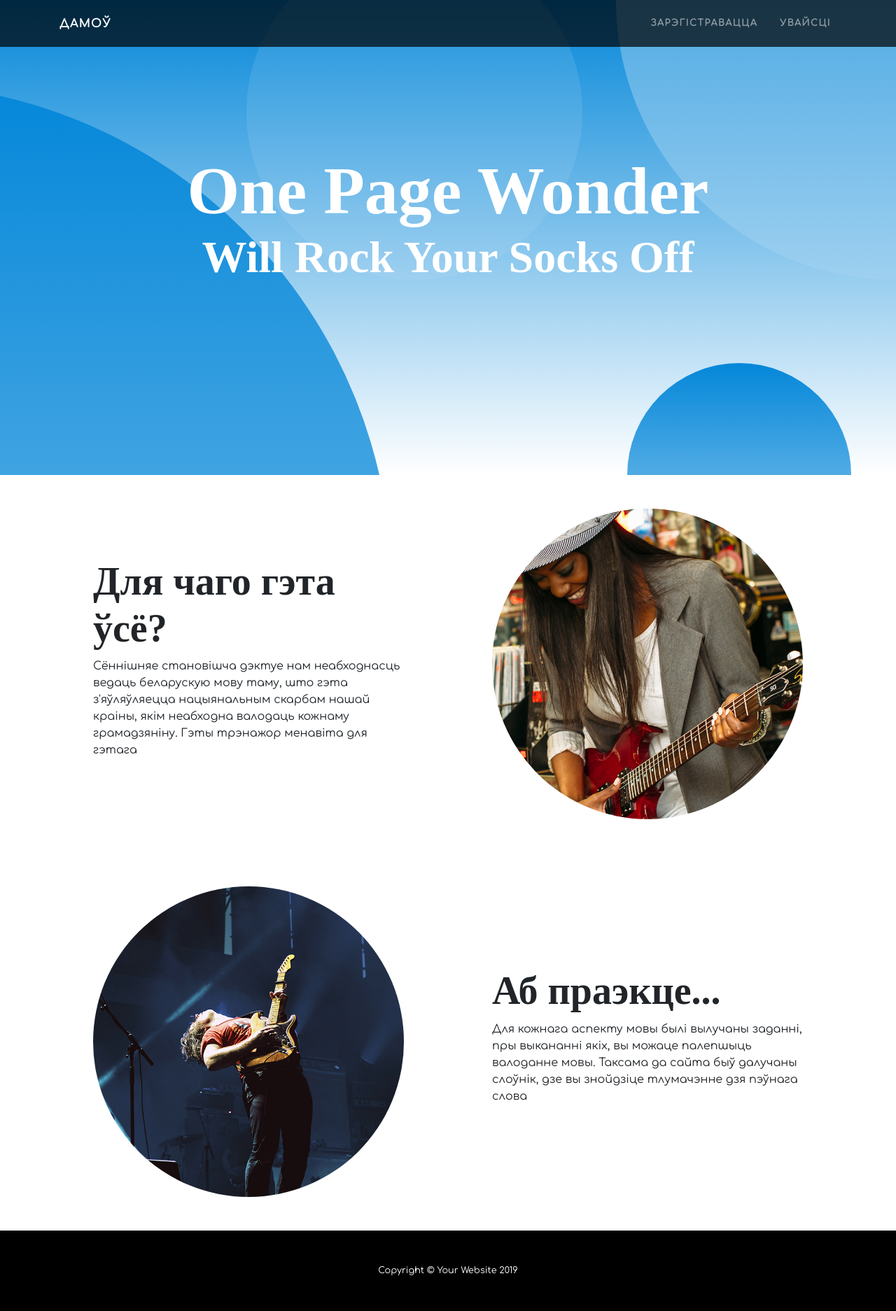
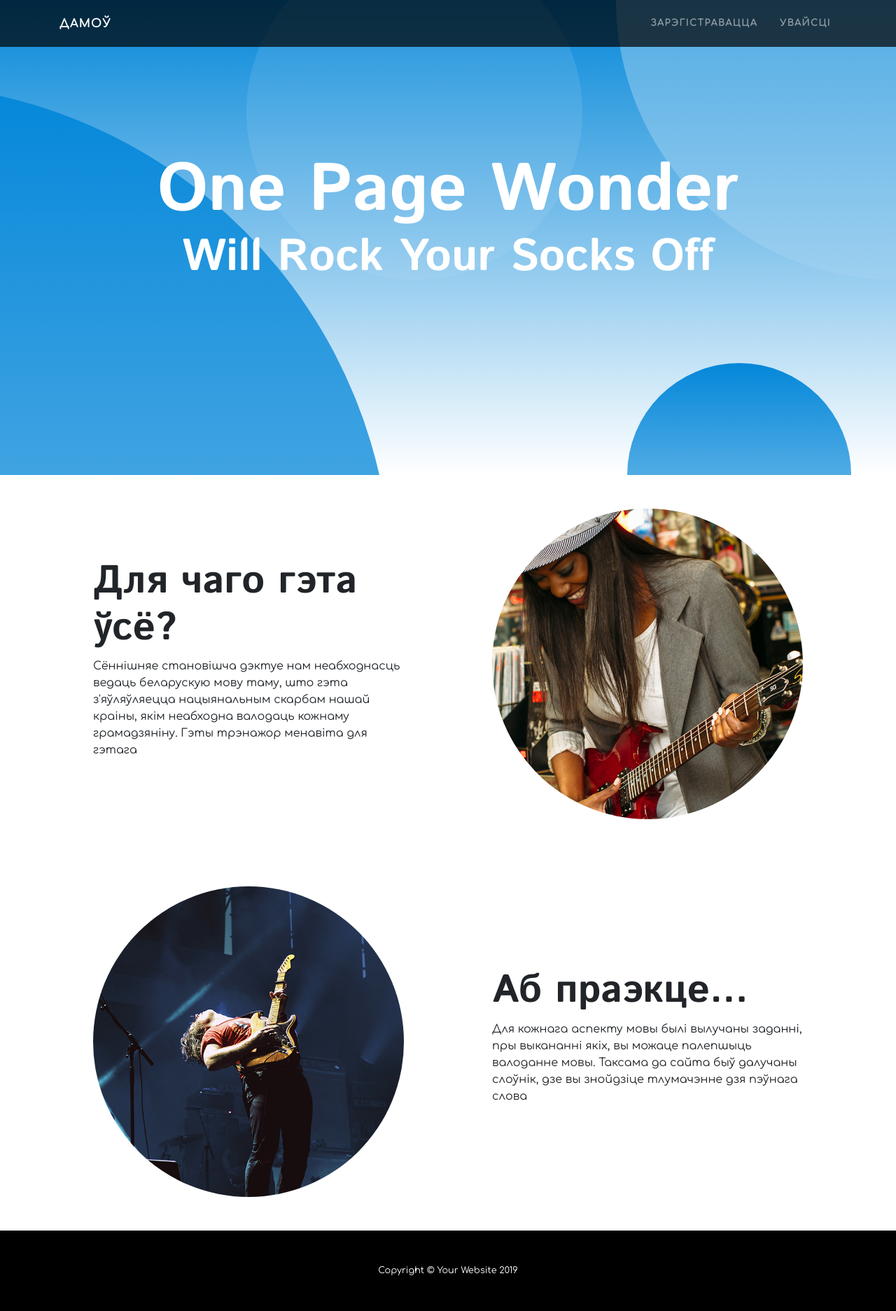
Before and after one commit to andreyPromaster/trainer, a Django app: page /trainer/ in a window 1280 px wide. Shown: the whole page at 70% size. Run offline with Django 3.2, Linux system fonts and the light colour scheme; some libraries are stand-ins or nearby versions; some web fonts are replaced.

Commit message:
настроил аутентификацию и шрифты в форме

```diff
--- a/app/account/static/login_form/css/main.css
+++ b/app/account/static/login_form/css/main.css
@@ -24,14 +24,14 @@
 	box-sizing: border-box;
 }
 
-body, html {
+/*body, html {
 	height: 100%;
 	font-family: Ubuntu-Regular, sans-serif;
 }
-
+*/
 /*---------------------------------------------*/
 a {
-	font-family: Ubuntu-Regular;
+	font-family: Comfortaa;
 	font-size: 14px;
 	line-height: 1.7;
 	color: #666666;
--- a/app/trainer/static/index/css/one-page-wonder.css
+++ b/app/trainer/static/index/css/one-page-wonder.css
@@ -5,7 +5,7 @@
  */
 
 body {
-  font-family: 'Lato';
+  font-family: 'Comfortaa';
 }
 
 h1,
@@ -14,7 +14,7 @@ h3,
 h4,
 h5,
 h6 {
-  font-family: 'Catamaran';
+  font-family: 'Istok Web';
   font-weight: 800 !important;
 }
 
--- a/app/trainer/templates/full_rules.html
+++ b/app/trainer/templates/full_rules.html
@@ -10,7 +10,7 @@
         <div class="col-lg-8 col-md-10 mx-auto">
           <div class="site-heading">
             <h1>Правіла</h1>
-            <span class="subheading">{{ rule.title }}</span>
+            <span class="subheading">{{ current_rule.title }}</span>
           </div>
         </div>
       </div>
@@ -23,7 +23,7 @@
       <div class="col-lg-12 col-md-5 mx-auto">
         <div class="post-preview">
             <div class="post-title">
-              {{ rule.content }}
+              {{ current_rule.content }}
             </div>
 
         {% endblock content %}
--- a/app/trainer/templates/indextemp.html
+++ b/app/trainer/templates/indextemp.html
@@ -11,24 +11,16 @@
   <title>{% block title %}Беларускамоўны трэнажор{% endblock %}</title>
 
 {% load static %}
-<link rel="icon" href="{% static 'index/favicon/image.ico' %}" type="image/x-icon">
-  <!-- Bootstrap core CSS -->
+  <link rel="icon" href="{% static 'index/favicon/image.ico' %}" type="image/x-icon">
+
   <link href="{% static 'index/vendor/bootstrap/css/bootstrap.min.css' %}" rel="stylesheet">
+
   <link href="https://fonts.googleapis.com/css?family=Comfortaa&display=swap" rel="stylesheet">
-  <!-- Custom fonts for this template -->
-  <link href="https://fonts.googleapis.com/css?family=Catamaran:100,200,300,400,500,600,700,800,900" rel="stylesheet">
-  <link href="https://fonts.googleapis.com/css?family=Lato:100,100i,300,300i,400,400i,700,700i,900,900i" rel="stylesheet">
+
+  <link href="https://fonts.googleapis.com/css?family=Istok+Web:400,700&display=swap&subset=cyrillic" rel="stylesheet">
 
   <!-- Custom styles for this template -->
   <link href=" {% static 'index/css/one-page-wonder.min.css' %}" rel="stylesheet">
-  <style>
-   @font-face
-   {
-    font-family: IstokWebB; /* Гарнитура шрифта */
-    src: url(/static/index/fonts/IstokWebB.ttf); /* Путь к файлу со шрифтом */
-   }
-  </style>
-
 </head>
 
 <body>
@@ -54,78 +46,11 @@
   </nav>
  {% block content %}
  {% endblock content %}
- <!--<header class="masthead text-center text-white">
-    <div class="masthead-content">
-      <div class="container">
-        <h1 class="masthead-heading mb-0">One Page Wonder вкарhdsfgsdfgўфы</h1>-->
-        <!--<h<a href="#" class="btn btn-primary btn-xl rounded-pill mt-5">Learn More</a>-->
-     <!-- </div>
-    </div>
- <div class= "bg-circle-1 bg-circle"></div>
-    <div class = "bg-circle-2 bg-circle"></div>
-    <div class ="bg-circle-3 bg-circle"></div>
-    <div class = "bg-circle-4 bg-circle"></div>
-  </header>
 
-  <section>
-    <div class="container">
-      <div class="row align-items-center">
-        <div class="col-lg-6 order-lg-2">
-          <div class="p-5">
-            <img class="img-fluid rounded-circle" src="/static/img/01.jpg" alt="">
-          </div>
-        </div>
-        <div class="col-lg-6 order-lg-1">
-          <div class="p-5">
-            <h2 class="display-4">For those about to rock...</h2>
-            <p>Losdfsdf выавыавыашцкзйцукенцу зарэстрывацца</p>
-          </div>
-        </div>
-      </div>
-    </div>
-  </section>
-
-  <section>
-    <div class="container">
-      <div class="row align-items-center">
-        <div class="col-lg-6">
-          <div class="p-5">
-            <img class="img-fluid rounded-circle" src="/static/img/02.jpg" alt="">
-          </div>
-        </div>
-        <div class="col-lg-6">
-          <div class="p-5">
-            <h2 class="display-4">We salute you! ншнгўнўр</h2>
-            <p>Lorem ipsum dolor sit amet, consectetur adipisicing elit. Quod aliquid, mollitia odio veniam sit iste esse assumenda amet aperiam exercitationem, ea animi blanditiis recusandae! Ratione voluptatum molestiae adipisci, beatae obcaecati.</p>
-          </div>
-        </div>
-      </div>
-    </div>
-  </section>
-
-  <section>
-    <div class="container">
-      <div class="row align-items-center">
-        <div class="col-lg-6 order-lg-2">
-          <div class="p-5">
-            <img class="img-fluid rounded-circle" src="img/03.jpg" alt="">
-          </div>
-        </div>
-        <div class="col-lg-6 order-lg-1">
-          <div class="p-5">
-            <h2 class="display-4">Let there be rock!</h2>
-            <p>Lorem ipsum dolor sit amet, consectetur adipisicing elit. Quod aliquid, mollitia odio veniam sit iste esse assumenda amet aperiam exercitationem, ea animi blanditiis recusandae! Ratione voluptatum molestiae adipisci, beatae obcaecati.</p>
-          </div>
-        </div>
-      </div>
-    </div>
-  </section>-->
-  <!-- Footer -->
   <footer class="py-5 bg-black">
     <div class="container">
       <p class="m-0 text-center text-white small">Copyright &copy; Your Website 2019</p>
     </div>
-    <!-- /.container -->
   </footer>
 
   <!-- Bootstrap core JavaScript -->
--- a/app/trainer/urls.py
+++ b/app/trainer/urls.py
@@ -3,8 +3,8 @@ from . import views
 
 urlpatterns = [
  path('', views.index, name='index'),
- path('dashboard/', views.dashboard, name='dashboard'),
+ path('dashboard/', views.BoardTemplateView.as_view(), name='dashboard'),
  path('dashboard/dictionary/', views.dictionary, name='dictionary'),
- path('dashboard/rules/', views.by_rule, name='list_of_rules'),
- path('dashboard/rules/<int:rules_id>', views.text_rules, name='full_rules'),
+ path('dashboard/rules/', views.RuleListView.as_view(), name='list_of_rules'),
+ path('dashboard/rules/<int:rules_id>', views.SelectedRuleListView.as_view(), name='full_rules'),
 ]
--- a/app/trainer/views.py
+++ b/app/trainer/views.py
@@ -4,13 +4,38 @@ from .forms import FindWordForm
 import pdb
 from .dictionary import Parcer
 from .models import Regulation
+from django.contrib.auth.mixins import LoginRequiredMixin
+from django.views.generic import ListView
+from django.views.generic.base import TemplateView
 
 def index(request):
     return render(
         request,
         'index.html',
     )
-@login_required (login_url = '/account/login/')
+
+class BoardTemplateView(LoginRequiredMixin, TemplateView):
+    login_url = '/account/login/'
+    template_name = 'dashboard.html'
+
+class RuleListView(LoginRequiredMixin, ListView):
+    login_url = '/account/login/'
+    template_name = 'list_rules.html'
+    model = Regulation
+    context_object_name = 'rules'
+
+class SelectedRuleListView(LoginRequiredMixin, ListView):
+    login_url = '/account/login/'
+    template_name = 'full_rules.html'
+    #context_object_name = 'rule'
+    model = Regulation
+
+    def get_context_data(self, *args, **kwargs) :
+        context = super() .get_context_data(*args, **kwargs)
+        context['current_rule'] = Regulation.objects.get(pk=self.kwargs['rules_id'])
+        return context
+
+#@login_required (login_url = '/account/login/')
 def dashboard(request):
     return render(
         request,
```
Also changed, not shown: app/account/templates/account/login_form.html (+2 -5 lines), app/trainer/static/index/css/one-page-wonder.min.css (+1 -1 lines), app/trainer/migrations/0006_auto_20200117_2347.py (added).
